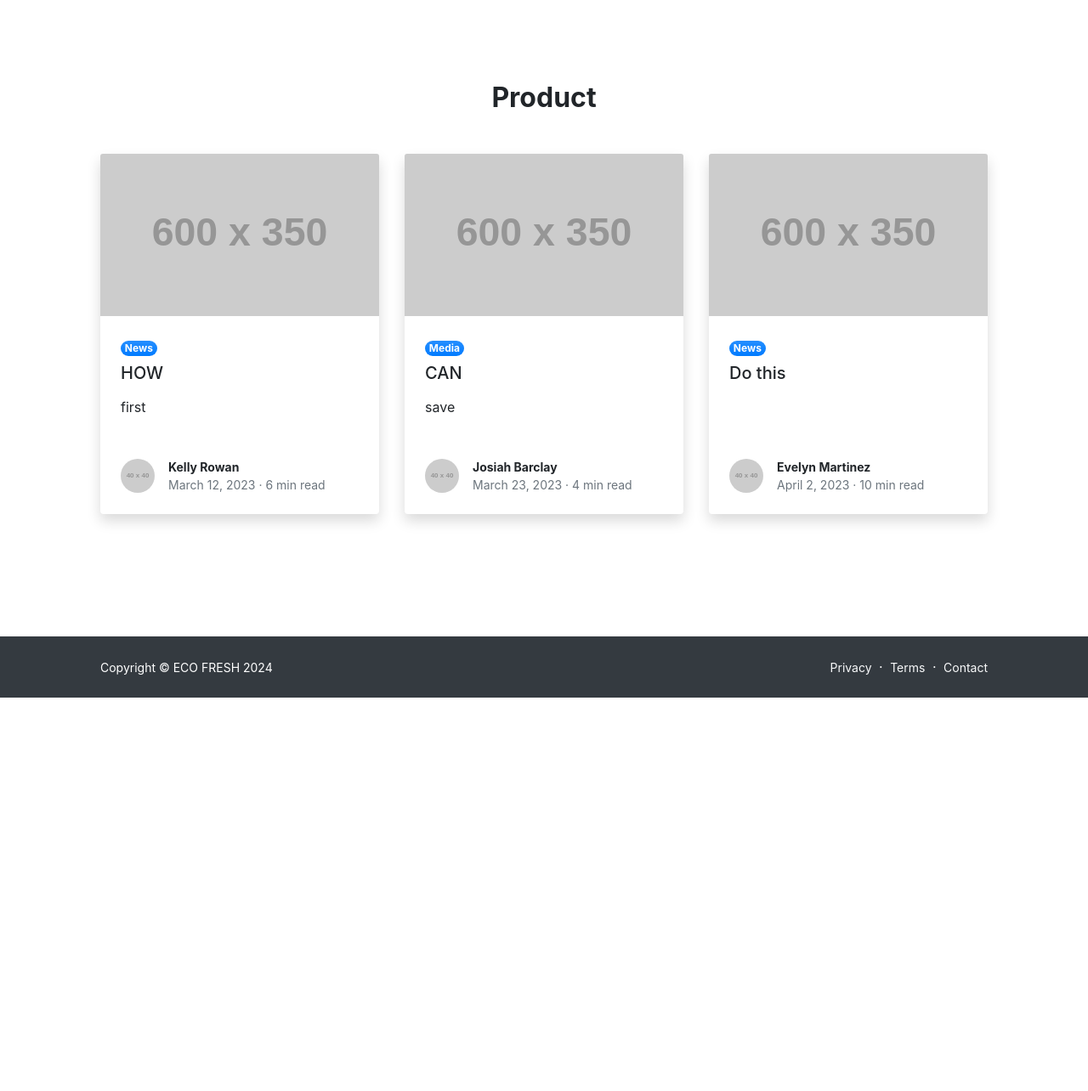
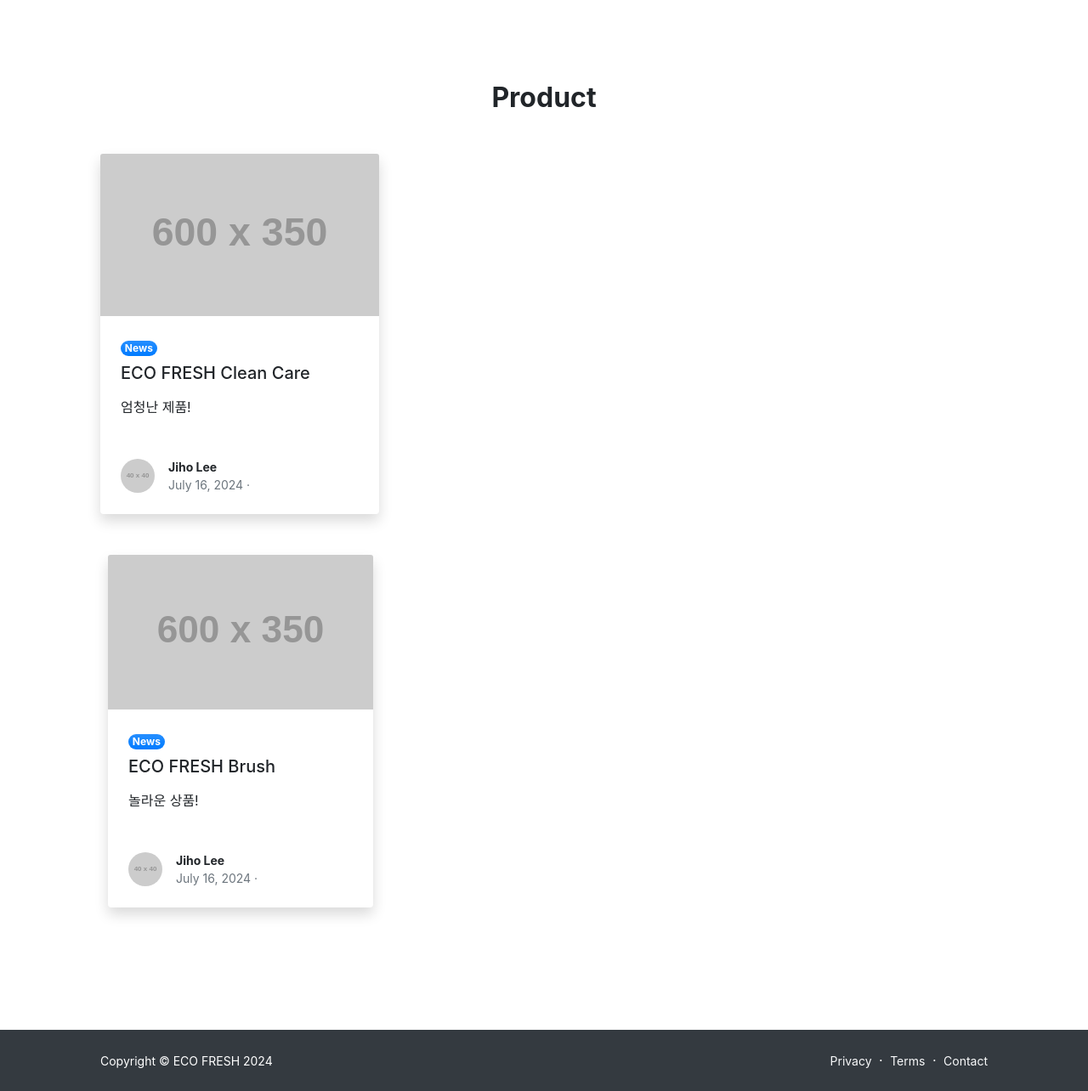
Before and after one commit to JihoLeec/cmt_boot_project, a Django app: page /mysite/ in a window 1280 px wide. Shown: the part 56-1340 px from the top of the page at 85% size. Before the commit the page ends 877 px from the top, so only its background shows below. Run offline with Django 5.2, Linux system fonts and the light colour scheme; data comes from the database, SQL or seed files in the repository; both versions use the stored data as it was after the commit; grey boxes labelled with a size stand in for pictures from a placeholder-image service; some libraries are stand-ins or nearby versions.

Commit message:
modified:   db.sqlite3 	modified:   eco/templates/mysite/content_list.html 	new file:   github/cmt_boot_project 	modified:   pages/__pycache__/urls.cpython-312.pyc

```diff
--- a/eco/templates/mysite/content_list.html
+++ b/eco/templates/mysite/content_list.html
@@ -62,29 +62,32 @@
                             </div>
                         </div>
                     </div>
+            {% if content_list %}
+                <!--{% for content in content_list %}-->
                     <div class="row gx-5">
                         <div class="col-lg-4 mb-5">
                             <div class="card h-100 shadow border-0">
                                 <img class="card-img-top" src="https://dummyimage.com/600x350/ced4da/6c757d" alt="..." />
                                 <div class="card-body p-4">
                                     <div class="badge bg-primary bg-gradient rounded-pill mb-2">News</div>
-                                    <a class="text-decoration-none link-dark stretched-link" href="#!"><h5 class="card-title mb-3">HOW</h5></a>
-                                    <p class="card-text mb-0">first</p>
+                                    <a class="text-decoration-none link-dark stretched-link" href="#!"><h5 class="card-title mb-3">{{ content.title }}</h5></a>
+                                    <p class="card-text mb-0">{{content.content}}</p>
                                 </div>
                                 <div class="card-footer p-4 pt-0 bg-transparent border-top-0">
                                     <div class="d-flex align-items-end justify-content-between">
                                         <div class="d-flex align-items-center">
                                             <img class="rounded-circle me-3" src="https://dummyimage.com/40x40/ced4da/6c757d" alt="..." />
                                             <div class="small">
-                                                <div class="fw-bold">Kelly Rowan</div>
-                                                <div class="text-muted">March 12, 2023 &middot; 6 min read</div>
+                                                <div class="fw-bold">Jiho Lee</div>
+                                                <div class="text-muted">July 16, 2024 &middot;</div>
                                             </div>
                                         </div>
                                     </div>
                                 </div>
                             </div>
                         </div>
-                        <div class="col-lg-4 mb-5">
+
+                        <!--<div class="col-lg-4 mb-5">
                             <div class="card h-100 shadow border-0">
                                 <img class="card-img-top" src="https://dummyimage.com/600x350/adb5bd/495057" alt="..." />
                                 <div class="card-body p-4">
@@ -97,8 +100,8 @@
                                         <div class="d-flex align-items-center">
                                             <img class="rounded-circle me-3" src="https://dummyimage.com/40x40/ced4da/6c757d" alt="..." />
                                             <div class="small">
-                                                <div class="fw-bold">Josiah Barclay</div>
-                                                <div class="text-muted">March 23, 2023 &middot; 4 min read</div>
+                                                <div class="fw-bold">Jiho Lee</div>
+                                                <div class="text-muted">July 16, 2024 &middot;</div>
                                             </div>
                                         </div>
                                     </div>
@@ -118,15 +121,19 @@
                                         <div class="d-flex align-items-center">
                                             <img class="rounded-circle me-3" src="https://dummyimage.com/40x40/ced4da/6c757d" alt="..." />
                                             <div class="small">
-                                                <div class="fw-bold">Evelyn Martinez</div>
-                                                <div class="text-muted">April 2, 2023 &middot; 10 min read</div>
+                                                <div class="fw-bold">Jiho Lee</div>
+                                                <div class="text-muted">July 16, 2024 &middot;</div>
                                             </div>
                                         </div>
                                     </div>
                                 </div>
                             </div>
                         </div>
-                    </div>
+                    </div>-->
+                <!--{% endfor %}-->
+            {% else %}
+                <p>content 가 없습니다.</p>
+            {% endif %}
                     <!-- Call to action-->
                 </div>
             </section>
@@ -146,5 +153,6 @@
                 </div>
             </div>
         </footer>
+
     </body>
 </html>
```
Also changed, not shown: db.sqlite3.
